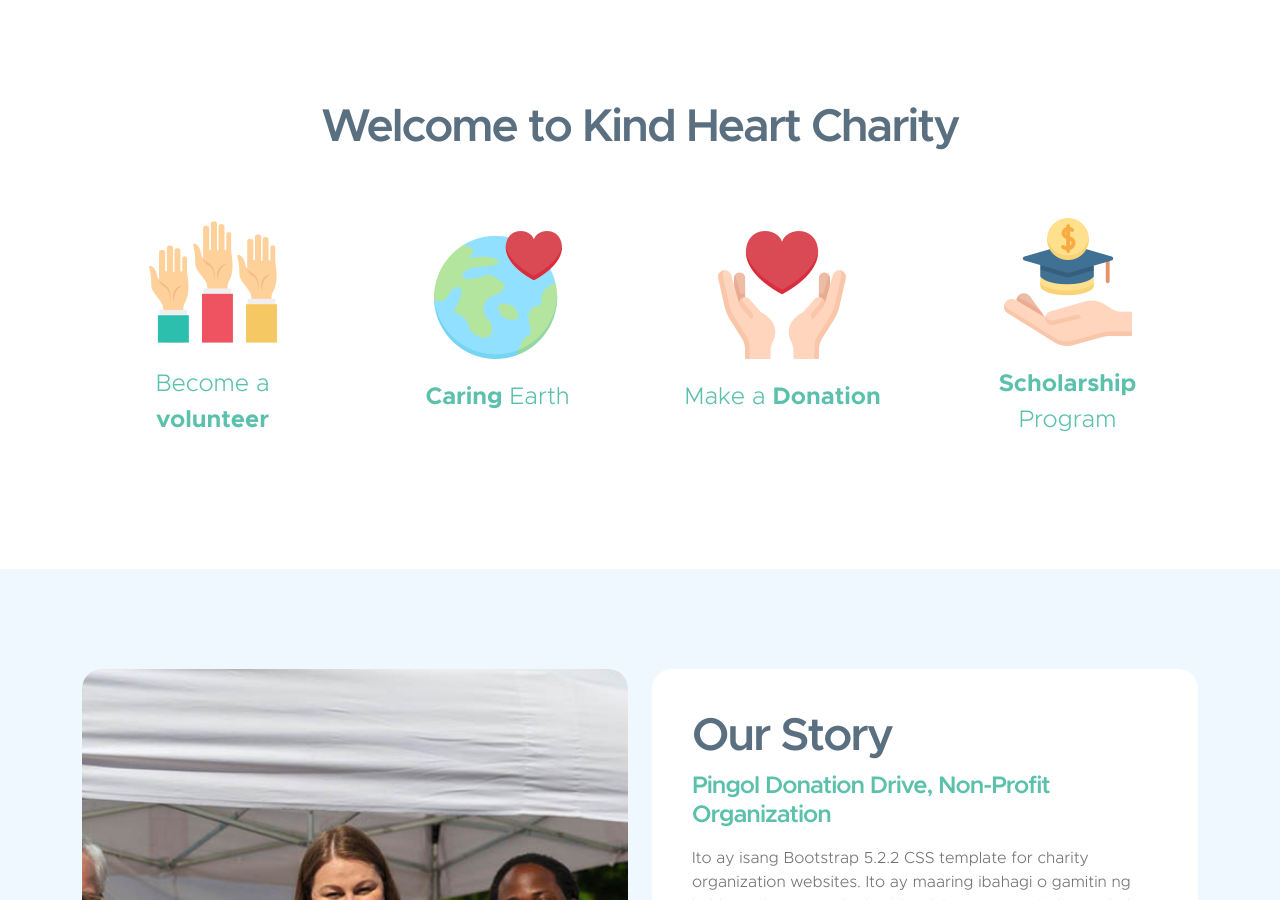
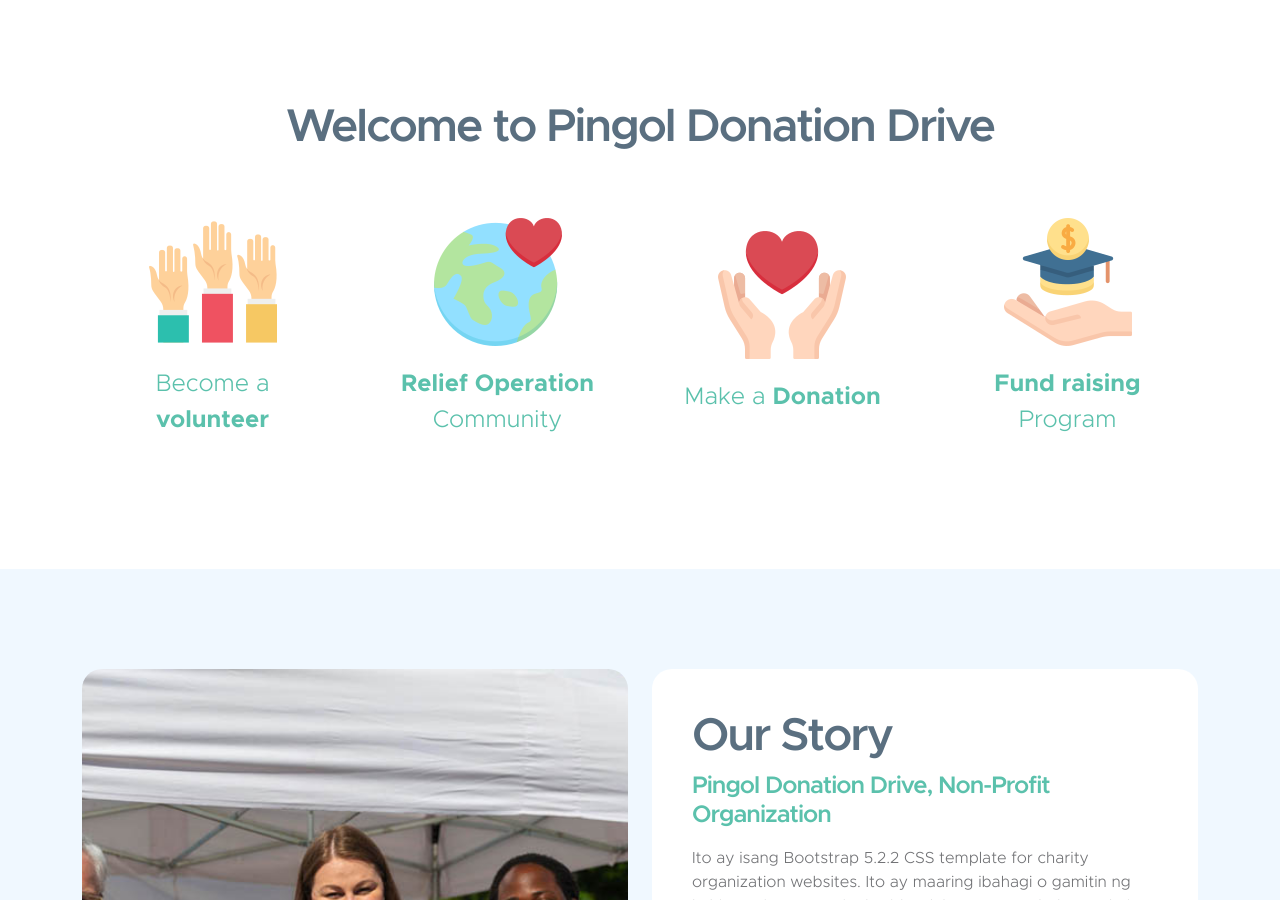
Before and after one commit to jeromesky30/mynewproject, a plain HTML site: page index.html in a window 1280 px wide. Shown: the part 819-1719 px from the top of the page. Drawn offline with Linux system fonts and the light colour scheme.

Commit message:
change name

```diff
--- a/index.html
+++ b/index.html
@@ -15,13 +15,6 @@
         <link href="css/bootstrap-icons.css" rel="stylesheet">
 
         <link href="css/templatemo-kind-heart-charity.css" rel="stylesheet">
-<!--
-
-TemplateMo 581 Kind Heart Charity
-
-https://templatemo.com/tm-581-kind-heart-charity
-
--->
 
     </head>
 
@@ -78,8 +71,7 @@ https://templatemo.com/tm-581-kind-heart-charity
             <div class="container">
                 <a class="navbar-brand" href="index.html">
                     <img src="images/logo.png" class="logo img-fluid" alt="Pingol Donation Drive">
-                    <span>
-                        Pingol Donation Drive
+                    <span>Pingol Donation Drive
                         <small>Non-profit Organization</small>
                     </span>
                 </a>
@@ -190,7 +182,7 @@ https://templatemo.com/tm-581-kind-heart-charity
                     <div class="row">
 
                         <div class="col-lg-10 col-12 text-center mx-auto">
-                            <h2 class="mb-5">Welcome to Kind Heart Charity</h2>
+                            <h2 class="mb-5">Welcome to Pingol Donation Drive</h2>
                         </div>
 
                         <div class="col-lg-3 col-md-6 col-12 mb-4 mb-lg-0">
@@ -208,7 +200,7 @@ https://templatemo.com/tm-581-kind-heart-charity
                                 <a href="donate.html" class="d-block">
                                     <img src="images/icons/heart.png" class="featured-block-image img-fluid" alt="">
 
-                                    <p class="featured-block-text"><strong>Caring</strong> Earth</p>
+                                    <p class="featured-block-text"><strong>Relief Operation</strong> Community</p>
                                 </a>
                             </div>
                         </div>
@@ -228,7 +220,7 @@ https://templatemo.com/tm-581-kind-heart-charity
                                 <a href="donate.html" class="d-block">
                                     <img src="images/icons/scholarship.png" class="featured-block-image img-fluid" alt="">
 
-                                    <p class="featured-block-text"><strong>Scholarship</strong> Program</p>
+                                    <p class="featured-block-text"><strong>Fund raising</strong> Program</p>
                                 </a>
                             </div>
                         </div>
```
